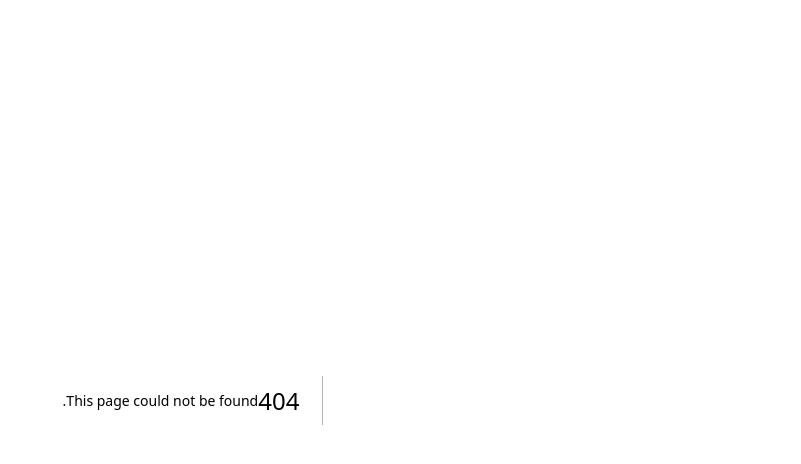
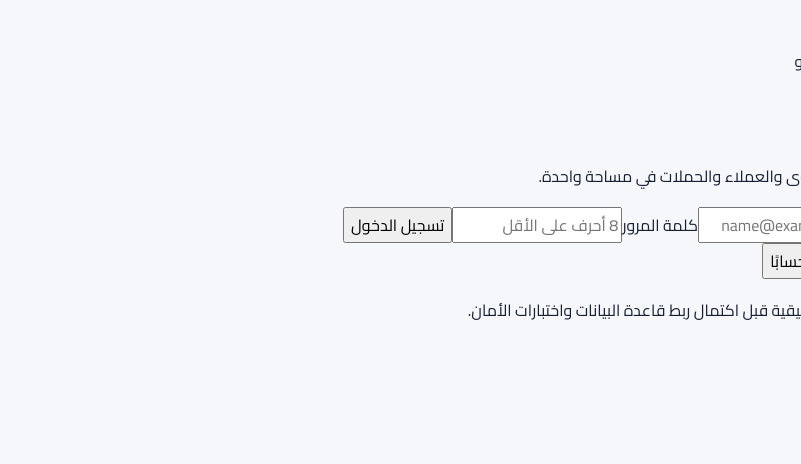
Before and after one commit to abdoaliej581-art/business-os, a Next.js app: page /login in a window 1280 px wide. Before the commit this address had no page. Shown: the top 464 px of the page, without its empty margins (479-1280 px from the left). Built offline with nearby package versions, Linux system fonts and the light colour scheme; no server answers.

Commit message:
feat: add Arabic login and signup screen

```diff
--- /dev/null
+++ b/app/login/page.tsx
@@ -0,0 +1,73 @@
+"use client";
+
+import { FormEvent, useState } from "react";
+import { createBrowserClient } from "@supabase/ssr";
+import Link from "next/link";
+
+export default function LoginPage() {
+  const [email, setEmail] = useState("");
+  const [password, setPassword] = useState("");
+  const [mode, setMode] = useState<"login" | "signup">("login");
+  const [message, setMessage] = useState("");
+  const [busy, setBusy] = useState(false);
+  const configured = Boolean(process.env.NEXT_PUBLIC_SUPABASE_URL && process.env.NEXT_PUBLIC_SUPABASE_ANON_KEY);
+
+  async function submit(event: FormEvent<HTMLFormElement>) {
+    event.preventDefault();
+    setMessage("");
+    if (!configured) {
+      setMessage("تسجيل الدخول غير مفعّل بعد. يلزم إعداد مشروع Supabase مستقل وإضافة متغيرات البيئة في Vercel.");
+      return;
+    }
+    setBusy(true);
+    try {
+      const supabase = createBrowserClient(
+        process.env.NEXT_PUBLIC_SUPABASE_URL!,
+        process.env.NEXT_PUBLIC_SUPABASE_ANON_KEY!
+      );
+      if (mode === "login") {
+        const { error } = await supabase.auth.signInWithPassword({ email: email.trim(), password });
+        if (error) throw error;
+        window.location.assign("/");
+      } else {
+        const { data, error } = await supabase.auth.signUp({
+          email: email.trim(),
+          password,
+          options: { emailRedirectTo: `${window.location.origin}/auth/callback` },
+        });
+        if (error) throw error;
+        setMessage(data.session
+          ? "تم إنشاء الحساب. جاري فتح مساحة العمل."
+          : "تم إرسال رسالة تأكيد إذا كان البريد صالحًا. أكّد البريد ثم سجّل الدخول.");
+      }
+    } catch (error) {
+      setMessage(error instanceof Error ? error.message : "تعذر إتمام العملية. حاول مرة أخرى.");
+    } finally {
+      setBusy(false);
+    }
+  }
+
+  return (
+    <main dir="rtl" className="auth-shell">
+      <section className="auth-card">
+        <Link href="/" className="auth-brand">MAGIXA <span>Marketing OS</span></Link>
+        <p className="auth-kicker">منصة إدارة التسويق والنمو</p>
+        <h1>{mode === "login" ? "أهلاً بعودتك" : "أنشئ حسابك"}</h1>
+        <p className="auth-subtitle">سجّل الدخول لإدارة المحتوى والعملاء والحملات في مساحة واحدة.</p>
+        {!configured && <div className="auth-notice">وضع العرض التجريبي نشط. لن يتم قبول تسجيل الدخول حتى يتم إعداد Supabase.</div>}
+        <form onSubmit={submit} className="auth-form">
+          <label htmlFor="email">البريد الإلكتروني</label>
+          <input id="email" type="email" autoComplete="email" required value={email} onChange={(e) => setEmail(e.target.value)} placeholder="name@example.com" />
+          <label htmlFor="password">كلمة المرور</label>
+          <input id="password" type="password" autoComplete={mode === "login" ? "current-password" : "new-password"} minLength={8} required value={password} onChange={(e) => setPassword(e.target.value)} placeholder="8 أحرف على الأقل" />
+          <button type="submit" disabled={busy}>{busy ? "جارٍ التنفيذ..." : mode === "login" ? "تسجيل الدخول" : "إنشاء حساب"}</button>
+        </form>
+        {message && <p role="status" className="auth-message">{message}</p>}
+        <button className="auth-switch" type="button" onClick={() => { setMode(mode === "login" ? "signup" : "login"); setMessage(""); }}>
+          {mode === "login" ? "ليس لديك حساب؟ أنشئ حسابًا" : "لديك حساب بالفعل؟ سجّل الدخول"}
+        </button>
+        <p className="auth-footnote">لا تستخدم بيانات عملاء حقيقية قبل اكتمال ربط قاعدة البيانات واختبارات الأمان.</p>
+      </section>
+    </main>
+  );
+}
```
